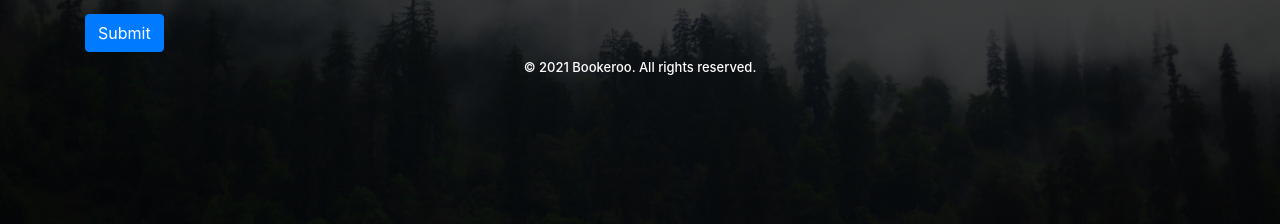
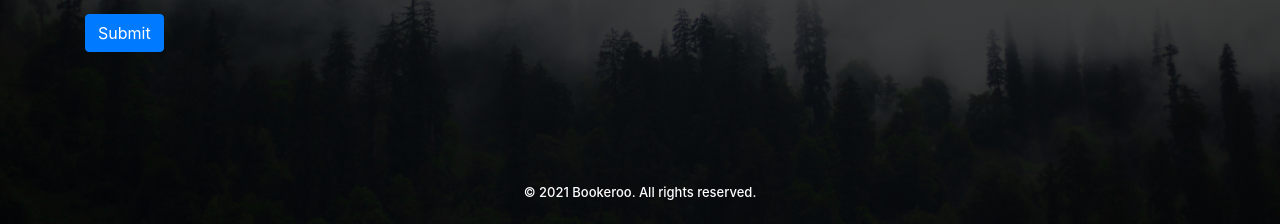
Before and after one commit to s3844467/JUVKS, a React (Create React App) app in the folder FrontEnd/myfirstapp/: page /dashboard in a window 1280 px wide. Shown: the part 573-797 px from the top of the page. Built offline with nearby package versions, Linux system fonts and the light colour scheme; no server answers; the HTML template or start-up script is replaced by a standard one.

Commit message:
footer adjustments to height and margin

```diff
--- a/FrontEnd/myfirstapp/src/App.css
+++ b/FrontEnd/myfirstapp/src/App.css
@@ -3,6 +3,7 @@ img {
 }
 
 .container{
+  min-height:80vh;
   color: #e3f2fd;
 }
 tr{
--- a/FrontEnd/myfirstapp/src/components/Styles/Footer.css
+++ b/FrontEnd/myfirstapp/src/components/Styles/Footer.css
@@ -1,14 +1,16 @@
 .footer {
   /* bottom: 0;
   position: absolute; */
-  width: 100%;
-  height: 24%;
+  /* width: 100%; */
+  /* height: 24%; */
+  height: 32px;
+  margin: 32px;
   background-color: #ffffff00;
   color: white;
-  margin: 0 auto;
   text-align: center;
 }
 
 .footer h5 {
   font-size: small;
+  /* margin:32px; */
 }
```
Also changed, not shown: 2 other files (tests, documents, lock files or other folders).
